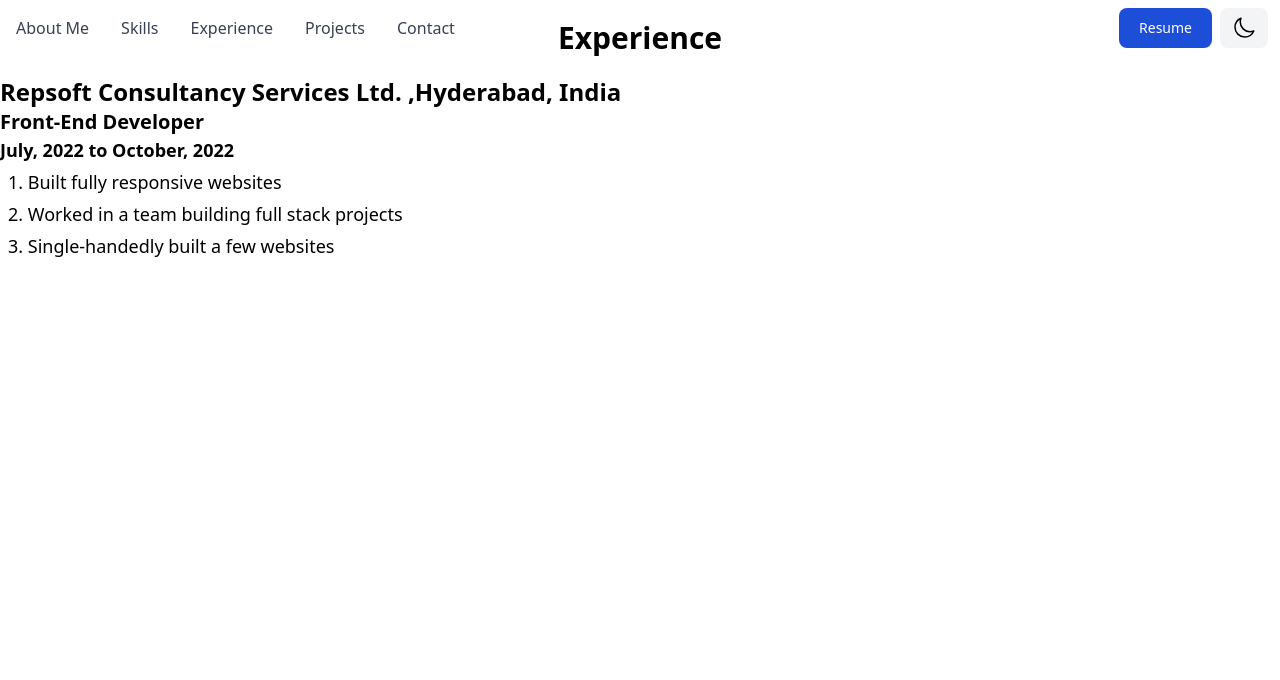
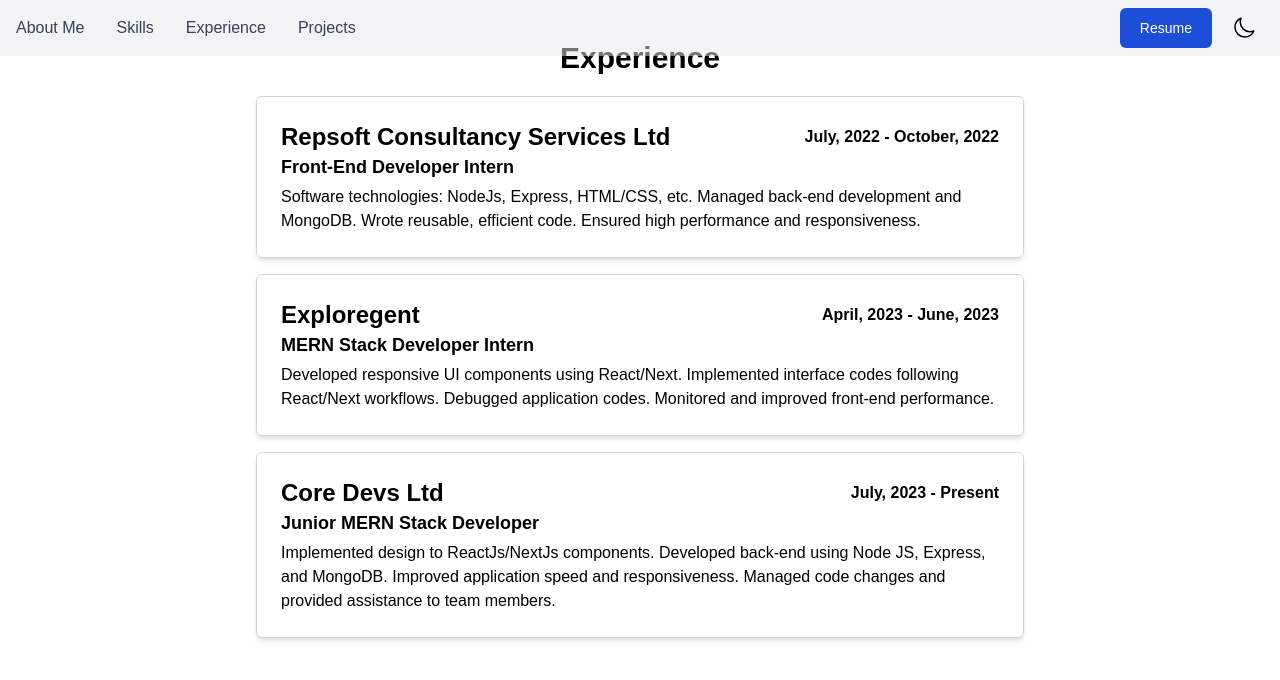
Before and after one commit to Yeasir-Hossain/portfolioV2, a Next.js app: page /components/Experience/Experience in a window 1280 px wide. Shown: the top 680 px of the page. Built offline with nearby package versions, Linux system fonts and the light colour scheme.

Commit message:
fix:experience and removed:footer

```diff
--- a/pages/components/Experience/Experience.js
+++ b/pages/components/Experience/Experience.js
@@ -2,18 +2,50 @@
 import SectionHeading from '../Shared/SectionHeading';
 
 const Experience = () => {
+    const experience = [
+        {
+            "position": "Front-End Developer Intern",
+            "company": "Repsoft Consultancy Services Ltd",
+            "dates": "July, 2022 - October, 2022",
+            "description": "Software technologies: NodeJs, Express, HTML/CSS, etc. Managed back-end development and MongoDB. Wrote reusable, efficient code. Ensured high performance and responsiveness."
+        },
+        {
+            "position": "MERN Stack Developer Intern",
+            "company": "Exploregent",
+            "dates": "April, 2023 - June, 2023",
+            "description": "Developed responsive UI components using React/Next. Implemented interface codes following React/Next workflows. Debugged application codes. Monitored and improved front-end performance."
+        },
+        {
+            "position": "Junior MERN Stack Developer",
+            "company": "Core Devs Ltd",
+            "dates": "July, 2023 - Present",
+            "description": "Implemented design to ReactJs/NextJs components. Developed back-end using Node JS, Express, and MongoDB. Improved application speed and responsiveness. Managed code changes and provided assistance to team members."
+        }
+    ]
+
     return (
-        <div id='experience'>
+        <div id='experience' className='my-10'>
             <SectionHeading heading={"Experience"} />
-            <h3 className='text-lg md:text-2xl font-semibold'>Repsoft Consultancy Services Ltd. ,Hyderabad, India</h3>
-            <p className='text-base md:text-xl font-semibold'>Front-End Developer</p>
-            <p className='text-base md:text-lg font-semibold'>July, 2022 to October, 2022</p>
-            <div className='ml-2 mt-1 flex flex-col space-y-1 font-medium text-lg'>
-                <p>1. Built fully responsive websites</p>
-                <p>2. Worked in a team building full stack projects</p>
-                <p>3. Single-handedly built a few websites</p>
+            <div className={`grid grid-cols-1 gap-4 justify-items-center`}>
+                {experience.map((job, index) => (
+                    <div
+                        key={index}
+                        className="p-6 rounded-md shadow-md dark:shadow-gray-600 max-w-3xl border border-gray-300"
+                    >
+                        <div className='flex justify-between items-center'>
+                            <h3 className="text-lg md:text-2xl font-semibold">
+                                {job.company}
+                            </h3>
+                            <p className="text-base font-semibold">{job.dates}</p>
+                        </div>
+                        <p className="text-base md:text-lg font-semibold">{job.position}</p>
+                        <div className="mt-1 flex flex-col space-y-1 font-medium text-base">
+                            <p>{job.description}</p>
+                        </div>
+                    </div>
+                ))}
             </div>
-        </div>
+        </div >
     );
 };
 
--- a/pages/components/Navigation/Navbar.js
+++ b/pages/components/Navigation/Navbar.js
@@ -28,7 +28,7 @@
                     onClick={() => {
                         setTheme('light')
                     }}
-                    className="text-white bg-gray-600 hover:bg-gray-700 font-medium rounded-lg text-sm px-3 py-2 text-center ml-2 mr-3 dark:bg-gray-600 dark:hover:bg-gray-700 dark:focus:ring-gray-800">
+                    className="text-white bg-gray-600 hover:bg-gray-700 font-medium rounded-md text-sm px-3 py-2 text-center ml-2 mr-3 dark:bg-gray-600 dark:hover:bg-gray-700 dark:focus:ring-gray-800 transition-all duration-500">
                     <svg xmlns="http://www.w3.org/2000/svg" fill="none" viewBox="0 0 24 24" stroke-width="1.5" stroke="currentColor" class="w-6 h-6">
                         <path stroke-linecap="round" stroke-linejoin="round" d="M12 3v2.25m6.364.386l-1.591 1.591M21 12h-2.25m-.386 6.364l-1.591-1.591M12 18.75V21m-4.773-4.227l-1.591 1.591M5.25 12H3m4.227-4.773L5.636 5.636M15.75 12a3.75 3.75 0 11-7.5 0 3.75 3.75 0 017.5 0z" />
                     </svg>
@@ -41,7 +41,7 @@
                     onClick={() => {
                         setTheme('dark')
                     }}
-                    className="text-black bg-gray-100 hover:bg-gray-200 font-medium rounded-lg text-sm px-3 py-2 text-center ml-2 mr-3 dark:bg-gray-600 dark:hover:bg-gray-700 dark:focus:ring-gray-800">
+                    className="text-black bg-gray-100 hover:bg-gray-200 font-medium rounded-md text-sm px-3 py-2 text-center ml-2 mr-3 dark:bg-gray-600 dark:hover:bg-gray-700 dark:focus:ring-gray-800 transition-all duration-500">
                     <svg xmlns="http://www.w3.org/2000/svg" fill="none" viewBox="0 0 24 24" stroke-width="1.5" stroke="currentColor" class="w-6 h-6">
                         <path stroke-linecap="round" stroke-linejoin="round" d="M21.752 15.002A9.718 9.718 0 0118 15.75c-5.385 0-9.75-4.365-9.75-9.75 0-1.33.266-2.597.748-3.752A9.753 9.753 0 003 11.25C3 16.635 7.365 21 12.75 21a9.753 9.753 0 009.002-5.998z" />
                     </svg>
@@ -50,46 +50,45 @@
         }
     }
     return (
-        <>
         <nav>
-                <div className="bg-transparent mt-2 md:mt-0 fixed w-full top-0 left-0 z-50">
+            <div className="mt-2 md:mt-0 fixed w-full top-0 left-0 z-50 bg-gray-200 dark:bg-gray-900 bg-opacity-50 dark:bg-opacity-50">
                 <div className="container flex flex-wrap items-center justify-between mx-auto max-w-[90rem]">
                     <div className="flex justify-between w-full md:w-auto md:order-2">
-                            <button onClick={dropdown} data-collapse-toggle="navbar-cta" type="button" className="inline-flex items-center p-2 text-sm text-gray-500 rounded-lg md:hidden  focus:outline-none dark:text-gray-400 " aria-controls="navbar-cta" aria-expanded="false">
+                        <button onClick={dropdown} data-collapse-toggle="navbar-cta" type="button" className="inline-flex items-center p-2 text-sm text-gray-500 rounded-md md:hidden  focus:outline-none dark:text-gray-400 " aria-controls="navbar-cta" aria-expanded="false">
                             <span className="sr-only">Open main menu</span>
                             {
                                 drop ? <svg xmlns="http://www.w3.org/2000/svg" fill="none" viewBox="0 0 24 24" stroke-width="1.5" stroke="currentColor" class="w-6 h-6">
                                     <path stroke-linecap="round" stroke-linejoin="round" d="M6 18L18 6M6 6l12 12" />
                                 </svg>
-                                        : <svg className="w-6 h-6" aria-hidden="true" fill="currentColor" viewBox="0 0 20 20" xmlns="http://www.w3.org/2000/svg"><path fill-rule="evenodd" d="M3 5a1 1 0 011-1h12a1 1 0 110 2H4a1 1 0 01-1-1zM3 10a1 1 0 011-1h12a1 1 0 110 2H4a1 1 0 01-1-1zM3 15a1 1 0 011-1h12a1 1 0 110 2H4a1 1 0 01-1-1z" clip-rule="evenodd"></path></svg>
+                                    : <svg className="w-6 h-6" aria-hidden="true" fill="currentColor" viewBox="0 0 20 20" xmlns="http://www.w3.org/2000/svg"><path fill-rule="evenodd" d="M3 5a1 1 0 011-1h12a1 1 0 110 2H4a1 1 0 01-1-1zM3 10a1 1 0 011-1h12a1 1 0 110 2H4a1 1 0 01-1-1zM3 15a1 1 0 011-1h12a1 1 0 110 2H4a1 1 0 01-1-1z" clipRule="evenodd"></path></svg>
                             }
 
                         </button>
-                            <a href="https://drive.google.com/file/d/1oyQYOXXJL3GhT_ASKztPD_enlkHo4HAv/view?usp=share_link" target="_blank" rel="noreferrer">
-                                <button type="button" className="text-white bg-blue-700 hover:bg-blue-800 hidden md:block  font-medium rounded-lg text-sm px-5 py-2.5 text-center mr-3 md:mr-0 dark:bg-purple-700 dark:hover:bg-purple-800">Resume</button>
+                        <a href="https://drive.google.com/file/d/1Nz4ZYdwOAs9Uj0Fdn7GTc2xKuRt1o89D/view?usp=sharing" target="_blank" rel="noreferrer">
+                            <button type="button" className="text-white bg-blue-700 hover:bg-blue-800 hidden md:block  font-medium rounded-md text-sm px-5 py-2.5 text-center mr-3 md:mr-0 dark:bg-purple-700 dark:hover:bg-purple-800 transition-all duration-500">Resume</button>
                         </a>
                         {rendertheme()}
                     </div>
                     <div className={`items-center justify-between hidden w-full md:flex md:w-auto md:order-1`}>
-                            <ul className={`flex flex-col p-4 border-0 md:flex-row md:space-x-8 md:mt-0 text-sm md:text-base md:font-medium ${style.links}`}>
+                        <ul className={`flex flex-col p-4 border-0 md:flex-row md:space-x-8 md:mt-0 text-sm md:text-base md:font-medium`}>
                             <li>
-                                    <a href="#about" className="block py-2 pl-3 pr-4 text-gray-700 transition duration-500 hover:bg-gray-100 md:hover:bg-transparent md:hover:text-blue-700 md:p-0 md:dark:hover:text-white dark:text-gray-400 dark:hover:bg-gray-700 dark:hover:text-white md:dark:hover:bg-transparent">About Me</a>
+                                <a href="#about" className="block py-2 pl-3 pr-4 text-gray-700 transition duration-500 hover:bg-gray-100 md:hover:bg-transparent md:hover:text-blue-700 md:p-0 md:dark:hover:text-white dark:text-gray-200 dark:hover:bg-gray-700 dark:hover:text-white md:dark:hover:bg-transparent">About Me</a>
                             </li>
                             <li>
-                                    <a href="#skills" className="block py-2 pl-3 pr-4 text-gray-700 transition duration-500 hover:bg-gray-100 md:hover:bg-transparent md:hover:text-blue-700 md:p-0 md:dark:hover:text-white dark:text-gray-400 dark:hover:bg-gray-700 dark:hover:text-white md:dark:hover:bg-transparent ">Skills</a>
+                                <a href="#skills" className="block py-2 pl-3 pr-4 text-gray-700 transition duration-500 hover:bg-gray-100 md:hover:bg-transparent md:hover:text-blue-700 md:p-0 md:dark:hover:text-white dark:text-gray-200 dark:hover:bg-gray-700 dark:hover:text-white md:dark:hover:bg-transparent ">Skills</a>
                             </li>
                             <li>
-                                    <a href="#experience" className="block py-2 pl-3 pr-4 text-gray-700 transition duration-500 hover:bg-gray-100 md:hover:bg-transparent md:hover:text-blue-700 md:p-0 md:dark:hover:text-white dark:text-gray-400 dark:hover:bg-gray-700 dark:hover:text-white md:dark:hover:bg-transparent ">Experience</a>
+                                <a href="#experience" className="block py-2 pl-3 pr-4 text-gray-700 transition duration-500 hover:bg-gray-100 md:hover:bg-transparent md:hover:text-blue-700 md:p-0 md:dark:hover:text-white dark:text-gray-200 dark:hover:bg-gray-700 dark:hover:text-white md:dark:hover:bg-transparent ">Experience</a>
                             </li>
                             <li>
-                                    <a href="#projects" className="block py-2 pl-3 pr-4 text-gray-700 transition duration-500 hover:bg-gray-100 md:hover:bg-transparent md:hover:text-blue-700 md:p-0 md:dark:hover:text-white dark:text-gray-400 dark:hover:bg-gray-700 dark:hover:text-white md:dark:hover:bg-transparent">Projects</a>
+                                <a href="#projects" className="block py-2 pl-3 pr-4 text-gray-700 transition duration-500 hover:bg-gray-100 md:hover:bg-transparent md:hover:text-blue-700 md:p-0 md:dark:hover:text-white dark:text-gray-200 dark:hover:bg-gray-700 dark:hover:text-white md:dark:hover:bg-transparent">Projects</a>
                             </li>
-                                <li>
-                                    <a href="#contact" className="block py-2 pl-3 pr-4 text-gray-700 transition duration-500 hover:bg-gray-100 md:hover:bg-transparent md:hover:text-blue-700 md:p-0 md:dark:hover:text-white dark:text-gray-400 dark:hover:bg-gray-700 dark:hover:text-white md:dark:hover:bg-transparent ">Contact</a>
-                                </li>
+                            {/* <li>
+                                    <a href="#contact" className="block py-2 pl-3 pr-4 text-gray-700 transition duration-500 hover:bg-gray-100 md:hover:bg-transparent md:hover:text-blue-700 md:p-0 md:dark:hover:text-white dark:text-gray-200 dark:hover:bg-gray-700 dark:hover:text-white md:dark:hover:bg-transparent ">Contact</a>
+                                </li> */}
                             <li>
                                 <a href="#">
-                                        <button type="button" className="text-white bg-blue-700 block md:hidden hover:bg-blue-800 font-medium rounded-lg text-sm px-5 py-2.5 text-center dark:bg-blue-600 dark:hover:bg-blue-700 dark:focus:ring-blue-800 hover:transition-all duration-100">Resume</button>
+                                    <button type="button" className="text-white bg-blue-700 block md:hidden hover:bg-blue-800 font-medium rounded-md text-sm px-5 py-2.5 text-center dark:bg-blue-600 dark:hover:bg-blue-700 dark:focus:ring-blue-800 hover:transition-all duration-500">Resume</button>
                                 </a>
                             </li>
                         </ul>
@@ -100,10 +99,6 @@
                 isTablet && drop && <Sidebar dropdown={dropdown} drop={drop}></Sidebar>
             }
         </nav >
-
-        </>
-
-
     );
 };
 
--- a/pages/components/Navigation/Sidebar.js
+++ b/pages/components/Navigation/Sidebar.js
@@ -15,12 +15,12 @@
                 <li onClick={dropdown}>
                     <a href="#projects" className="block py-2 pl-3 pr-4 text-gray-100 rounded hover:bg-gray-700 md:hover:bg-transparent md:hover:text-blue-700 md:p-0 md:dark:hover:text-white dark:text-gray-400 dark:hover:bg-gray-700 dark:hover:text-white md:dark:hover:bg-transparent">Projects</a>
                 </li>
-                <li onClick={dropdown}>
+                {/* <li onClick={dropdown}>
                     <a href="#contact" className="block py-2 pl-3 pr-4 text-gray-100 rounded hover:bg-gray-700 md:hover:bg-transparent md:hover:text-blue-700 md:p-0 md:dark:hover:text-white dark:text-gray-400 dark:hover:bg-gray-700 dark:hover:text-white md:dark:hover:bg-transparent ">Contact</a>
-                </li>
+                </li> */}
             </ul>
             <a href="#">
-                <button onClick={dropdown} type="button" className="text-white w-full bg-blue-700 block hover:bg-blue-800 font-medium text-sm px-5 py-2.5 mt-2 text-center dark:bg-blue-600 dark:hover:bg-blue-700 dark:focus:ring-blue-800">Resume</button>
+                <button onClick={dropdown} type="button" className="text-white w-full bg-blue-700 block hover:bg-blue-800 font-medium text-sm px-5 py-2.5 mt-2 text-center dark:bg-blue-600 dark:hover:bg-blue-700 dark:focus:ring-blue-800 transition-all duration-500">Resume</button>
             </a>
         </div>
     );
--- a/pages/components/Projects/HorizontalGallery.js
+++ b/pages/components/Projects/HorizontalGallery.js
@@ -1,5 +1,4 @@
 import { useEffect, useRef } from 'react';
-import Image from 'next/image';
 import gsap from 'gsap';
 
 import ScrollTrigger from 'gsap/dist/ScrollTrigger';
@@ -48,8 +47,8 @@
         >
           {
             projects?.map((project, index) =>
-              <>
               <section
+                key={index}
                 ref={skills}
                 className="skill-set md:px-12 w-screen md:h-full bg-transparent ns-horizontal-section__item flex items-center z-50"
               >
@@ -62,7 +61,7 @@
                       <h1 className='text-xl md:text-3xl font-bold'>{project.title}</h1>
                       <h3 className='text-lg md:text-xl font-semibold'>{project.description}</h3>
                       {
-                          project.features.map((item, index) => <p className='ml-2 font-medium'>{item}</p>)
+                        project.features.map((item, index) => <p key={index} className='ml-2 font-medium'>{item}</p>)
                       }
                       <h3 className='text-lg md:text-xl font-semibold'>Tools Used:</h3>
                       <div className='flex flex-wrap'>
@@ -93,7 +92,6 @@
                   </div>
                 </div>
               </section>
-              </>
             )
           }
         </div>
--- a/pages/components/Projects/Projects.js
+++ b/pages/components/Projects/Projects.js
@@ -1,6 +1,5 @@
 import React from 'react';
 import HorizontalGallery from './HorizontalGallery';
-import Image from 'next/image';
 import SectionHeading from '../Shared/SectionHeading';
 
 const Projects = () => {
@@ -74,7 +73,7 @@
         },
     ]
     return (
-        <div id='projects'>
+        <div id='projects' className='py-20'>
             <SectionHeading heading={"Projects"} />
             <HorizontalGallery projects={projects}></HorizontalGallery>
         </div>
--- a/pages/components/Shared/CustomButton.js
+++ b/pages/components/Shared/CustomButton.js
@@ -2,7 +2,7 @@
 
 const CustomButton = ({ name }) => {
     return (
-        <button type="button" className="text-white bg-blue-700 hover:bg-blue-800 font-medium rounded-lg text-sm px-2 md:px-5 py-2.5 text-center mr-3 md:mr-0 dark:bg-purple-700 dark:hover:bg-purple-800 ">{name}</button>
+        <button type="button" className="text-white bg-blue-700 hover:bg-blue-800 font-medium rounded-md text-sm px-2 md:px-5 py-2.5 text-center mr-3 md:mr-0 dark:bg-purple-700 dark:hover:bg-purple-800 transition-all duration-500">{name}</button>
     );
 };
 
--- a/pages/components/Shared/Particle.js
+++ b/pages/components/Shared/Particle.js
@@ -15,7 +15,7 @@
             setParticlecolor("f1f1f1")
         }
         else {
-            setParticlecolor("000000")
+            setParticlecolor("F9F6EE")
         }
     };
 
@@ -37,6 +37,7 @@
                     },
                     particles: {
                         color: {
+                            animation: 'linear',
                             value: particlecolor
                         },
                         number: {
--- a/pages/index.js
+++ b/pages/index.js
@@ -4,7 +4,6 @@
 import Skills from './components/Skills/Skills'
 import Projects from './components/Projects/Projects'
 import Experience from './components/Experience/Experience'
-import Footer from './components/Footer/Footer'
 import Social from './components/Social/Social'
 
 
@@ -25,7 +24,6 @@
         </div>
         <Projects></Projects>
         <Social />
-        <Footer />
         <Particle />
       </main>
     </>
--- a/styles/globals.css
+++ b/styles/globals.css
@@ -1,6 +1,7 @@
 @tailwind base;
 @tailwind components;
 @tailwind utilities;
+@import url('https://fonts.googleapis.com/css2?family=Inter&family=Space+Grotesk&display=swap');
 
 
 body {
@@ -8,12 +9,15 @@
   /* Internet Explorer 10+ */
   scrollbar-width: none;
   /* Firefox */
+  font-family: 'Inter', sans-serif;
+  font-family: 'Space Grotesk', sans-serif;
 }
 
 body::-webkit-scrollbar {
   display: none;
   /* Safari and Chrome */
 }
+
 .swiper {
   width: 70vw;
   height: 30vw;
@@ -25,6 +29,7 @@
   justify-content: center;
   border-radius: 10px;
 }
+
 @media (max-width: 480px) {
   .swiper {
     /* margin-left: 5% !important; */
```
Also changed, not shown: pages/components/Banner/Banner.js (+13 -9 lines), pages/components/Skills/Skills.js (+10 -10 lines), pages/testonly.js (deleted, +0 -9 lines), 2 other files (tests, documents, lock files or other folders). Lines whose indentation alone changed are shown as unchanged.
